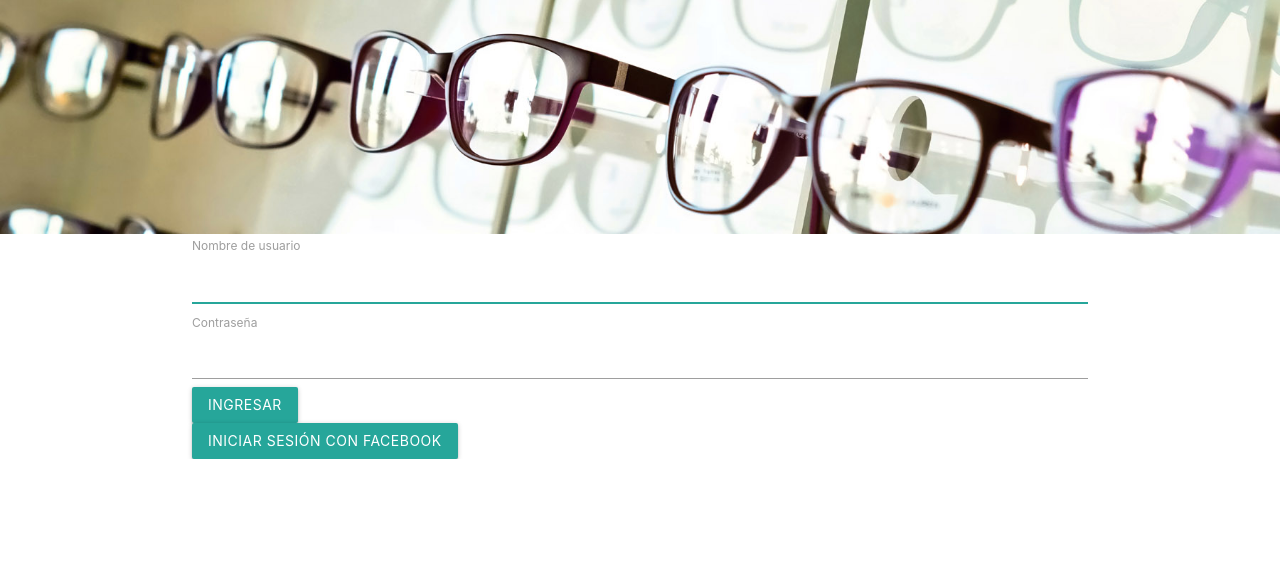
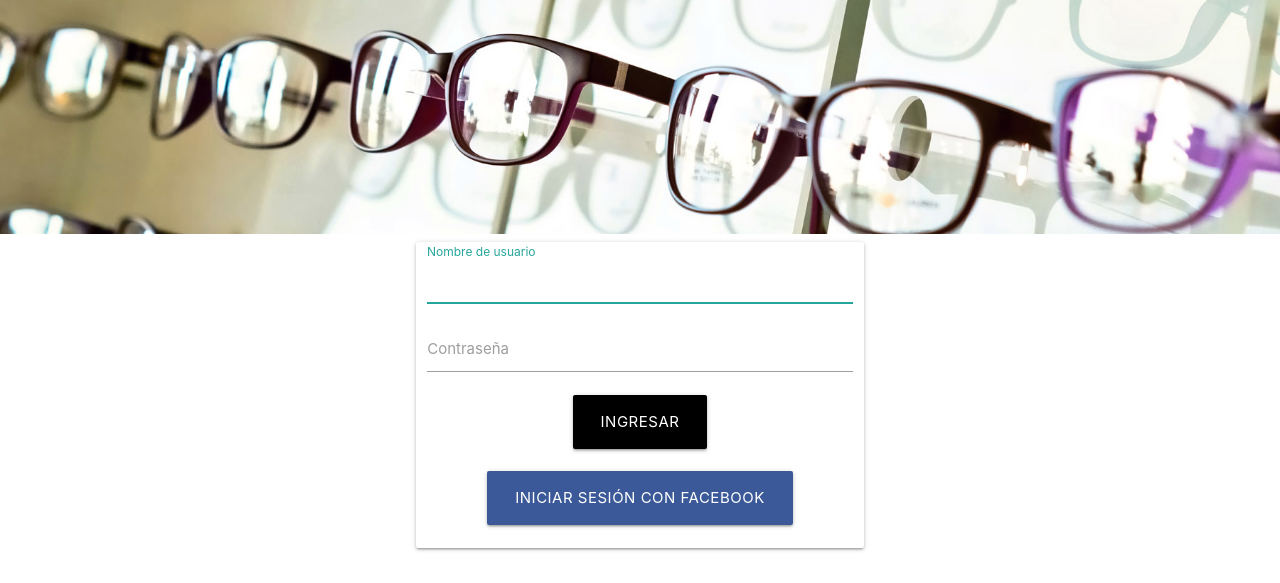
Before and after one commit to frmarfull/optica-marfull-pwa, a Django app: page /iniciarSesion/ in a window 1280 px wide. Shown: the part 466-1049 px from the top of the page. Before the commit the page ends 925 px from the top, so only its background shows below. Run offline with Django 3.2, Linux system fonts and the light colour scheme; some libraries are stand-ins or nearby versions.

Commit message:
retoques al login & Botón color azul FB

```diff
--- a/templates/iniciar_sesion.html
+++ b/templates/iniciar_sesion.html
@@ -1,16 +1,24 @@
 {% include 'cuenta/base.html' %}
 {% block main %}
 <section class="container">
+    <article class='row'>
+    <article class='card-panel center-align col s6 offset-s3'>
+        <div class="">
             <form action="" method="POST">
               {% csrf_token %}
               {% for campo in formulario %}
-      <div class="form-group">
-        <label for="campo.id_for_label">{{ campo.label }}</label>
+                <div class="input-field">
                     {{campo}}
+                    <label for="{{ campo.id_for_label }}">{{ campo.label }}</label>
                 </div>
               {% endfor %}
-      <input type="submit" class="btn btn-primary btn-block" value="Ingresar">
-      <a href="{% url 'redes:begin' 'facebook' %}" class="waves-effect waves-light btn">Iniciar sesión con Facebook</a>
+              <input type="submit" class="black btn-large" value="Ingresar"><br><br>
+              <a href="{% url 'redes:begin' 'facebook' %}"
+              class="waves-effect waves-light btn-large fb"
+              style="background-color: #3b5998 !important;">Iniciar sesión con Facebook</a><br><br>
             </form>
+        </div>
+    </article>
+    </article>
   </section>
 {% endblock main %}
```
Lines whose indentation alone changed are shown as unchanged.
